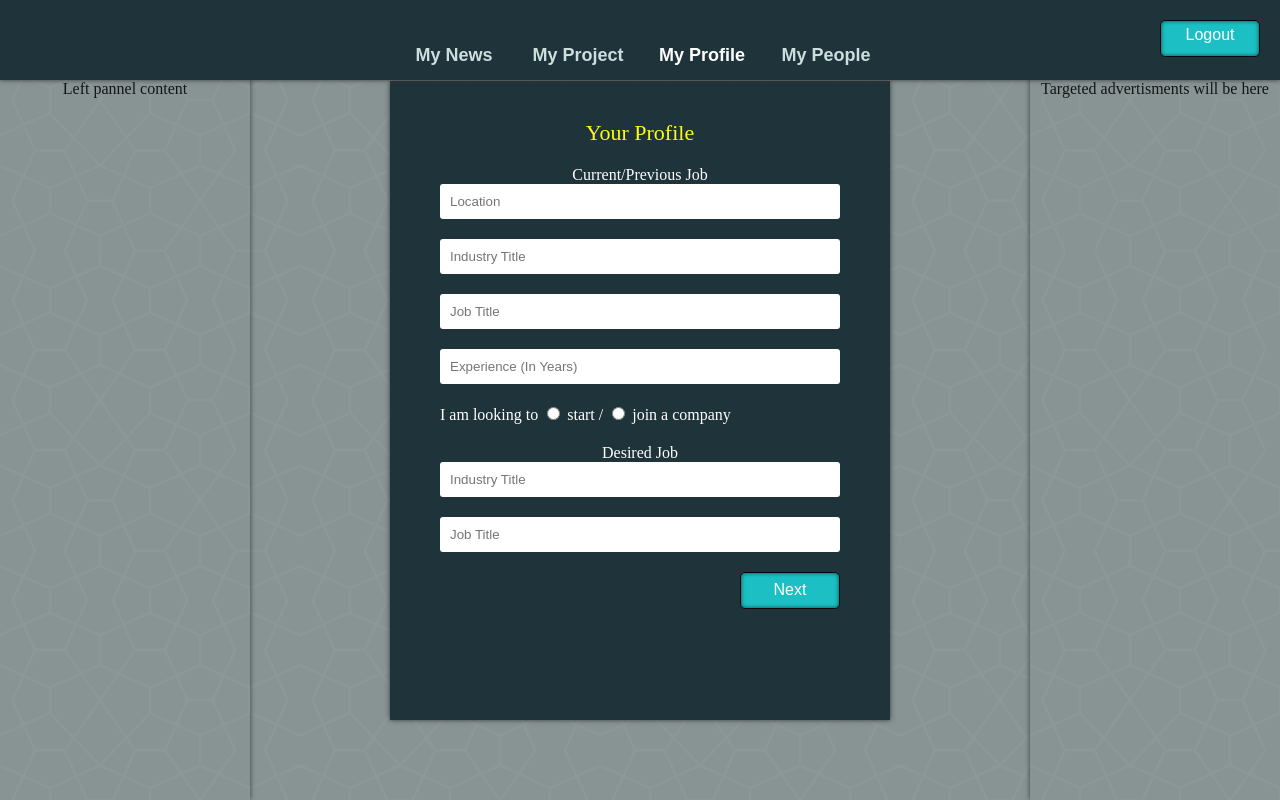
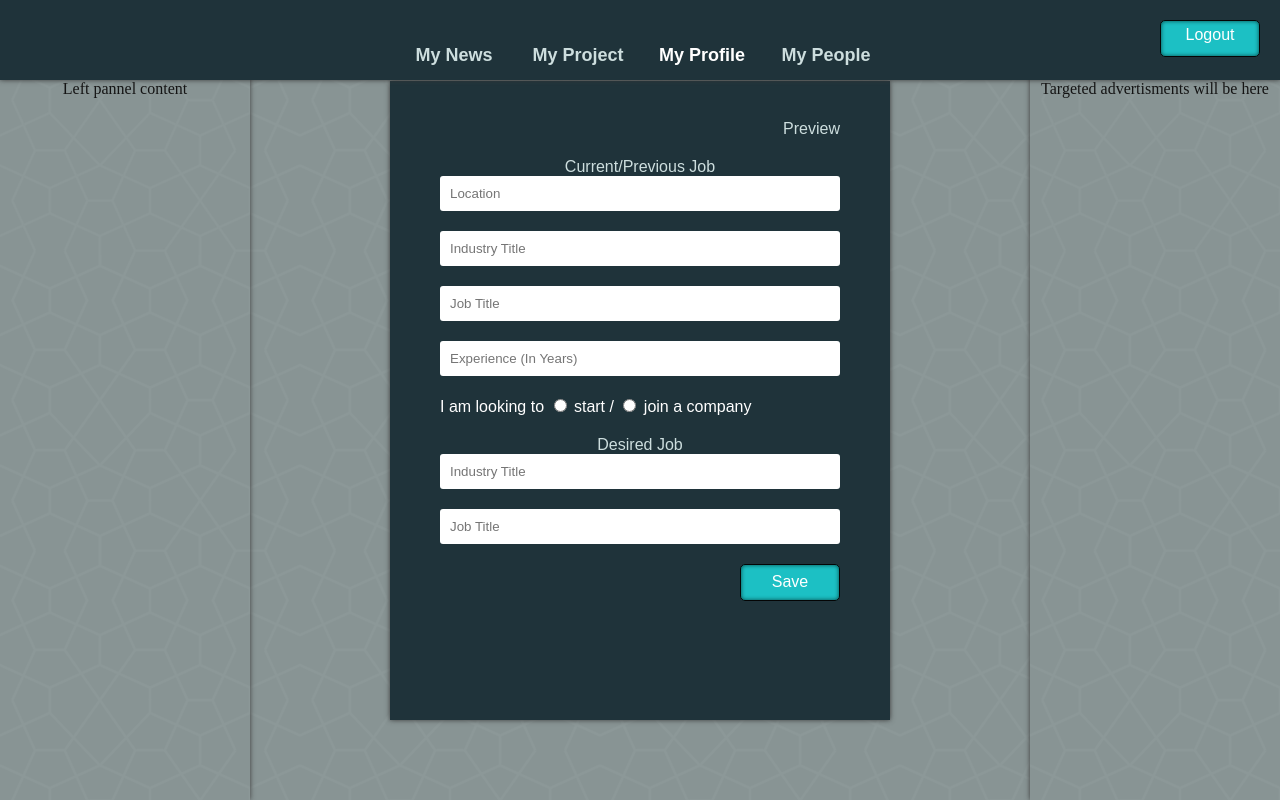
Before and after one commit to Divole/WorkJolt, a PHP site: page /PMWJ/views/edit_profile.php in a window 1280 px wide. Run offline with PHP 8.4, Linux system fonts and the light colour scheme; some libraries are stand-ins or nearby versions.

Commit message:
Profile preview UI created, preview button added into the edit profile page.

```diff
--- a/PMWJ/views/edit_profile.php
+++ b/PMWJ/views/edit_profile.php
@@ -13,10 +13,10 @@
 	<div id = "header"class=" absolute_position panel_color panel_shadow">
 
 		<div id="top_menu" class=" absolute_position">
-			<div id = "my_news" class = "top_menu_item"><a class = "top_menu_item_deselected"href=""> My News</a></div>
-			<div id = "my_project" class = "top_menu_item"><a class = "top_menu_item_deselected"href=""> My Project</a></div>
-			<div id = "my_profile" class = "top_menu_item"><a class = "top_menu_item_selected"href=""> My Profile</a></div>
-			<div id = "my_people" class = "top_menu_item"><a class = "top_menu_item_deselected"href=""> My People</a></div>
+			<div id = "my_news" class = "top_menu_item"><a class = "item_deselected"href=""> My News</a></div>
+			<div id = "my_project" class = "top_menu_item"><a class = "item_deselected"href=""> My Project</a></div>
+			<div id = "my_profile" class = "top_menu_item"><a class = "item_selected"href=""> My Profile</a></div>
+			<div id = "my_people" class = "top_menu_item"><a class = "item_deselected"href=""> My People</a></div>
 		</div>
 
 		<div class="absolute_position position_right" >
@@ -39,10 +39,13 @@
 			</div></div>
 	</div>
 
-	<!-- form wrapper-center pannel: contains form to complete user profile -->
+		<!-- form wrapper-center pannel: contains form to complete user profile -->
 	<div  id="profile_form_wrapper"class="form_wrapper panel_color panel_shadow">
-	<div id="title">Your Profile</div>
-		<form action="POST">
+
+		<!-- link to profile preview -->
+		<div id="profile_preview" class="form_row"><a class="item_deselected" href="profile_preview.php">Preview</a></div>
+
+		<form class="form_wrapper_content" action="POST">
 
 			<label class="text">Current/Previous Job</label>
 			<input class = 'text_input form_row' type="text" placeholder="Location" name="location">
@@ -60,7 +63,7 @@
             <input class = 'text_input form_row' type="text" placeholder="Industry Title" name="new_industry">
             <input class = 'text_input form_row' type="text" placeholder="Job Title" name="new_position">
 			<div class = 'form_row absolute_position'>
-				<input type="submit" name="profile" value="Next" class="btn btn_wrapper">
+				<input type="submit" name="profile" value="Save" class="btn btn_wrapper">
 			</div>
 
 		</form>
--- a/PMWJ/views/profile_preview.php
+++ b/PMWJ/views/profile_preview.php
@@ -108,7 +108,7 @@
 			</div>
 
 			<div class="form_row">
-				<label id = "profile_status"> Started "Company Name" company</label>
+				<label id = "profile_status"> Started "Company Name" company </label>
 			</div>
 
 		</div>
--- a/PMWJ/views/register.php
+++ b/PMWJ/views/register.php
@@ -48,7 +48,7 @@ if (isset($registration)) {
 
 <div id="register_form_wrapper" class="form_wrapper panel_color panel_shadow">
     <div id="title">WorkJolt</div>
-        <form method="POST">
+        <form class="form_wrapper_content" method="POST">
             <!-- the user name input field uses a HTML5 pattern check -->
             <input class = 'text_input form_row' type="text" placeholder="Username" pattern="[A-z0-9]{2,64}" name="username" required >
             <input class = 'text_input form_row' type="text" placeholder="First Name" name="fname">
--- a/styles/stylesheet.css
+++ b/styles/stylesheet.css
@@ -38,11 +38,15 @@ body{
 	opacity: 0.6;
 }
 
-.form_wrapper form{
+.form_wrapper_content{
 	width: 400px;
 	text-align: left;
 	display: inline-block;
 	text-align: center;
+}
+.form_wrapper_content label {
+	font-family: sans-serif;
+	color: #CDDEDE;
 }
 
 #login_form_wrapper{
@@ -91,6 +95,7 @@ body{
 .text{
 	color: white;
 	text-decoration: none;
+	font-family: sans-serif;
 }
 
 #title{
@@ -191,11 +196,22 @@ body{
 	font-weight: bold;
 
 }
-.top_menu_item_selected{
+.item_selected{
 	color: #FFFFFF;
 	text-decoration: none;
 }
-.top_menu_item_deselected{
+.item_deselected{
 	color: #CDDEDE;
 	text-decoration: none;
 }
+
+#profile_preview{
+	display: inline-block;
+	text-align: right;
+	font-family: sans-serif;
+}
+.block_mark{
+	border-bottom: 1px solid white;
+	font-weight: bold;
+	font-size: 14px
+}
```
